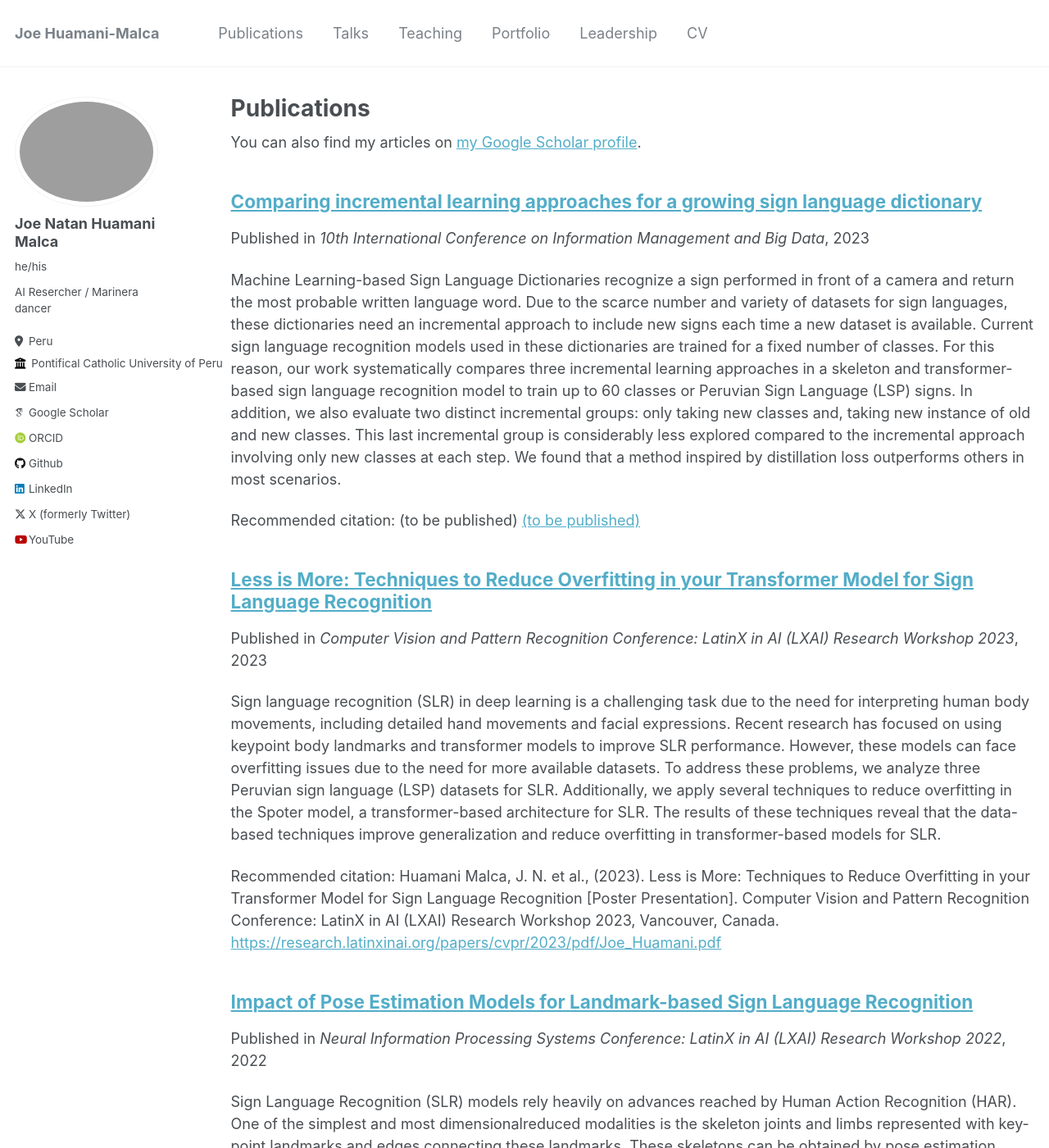
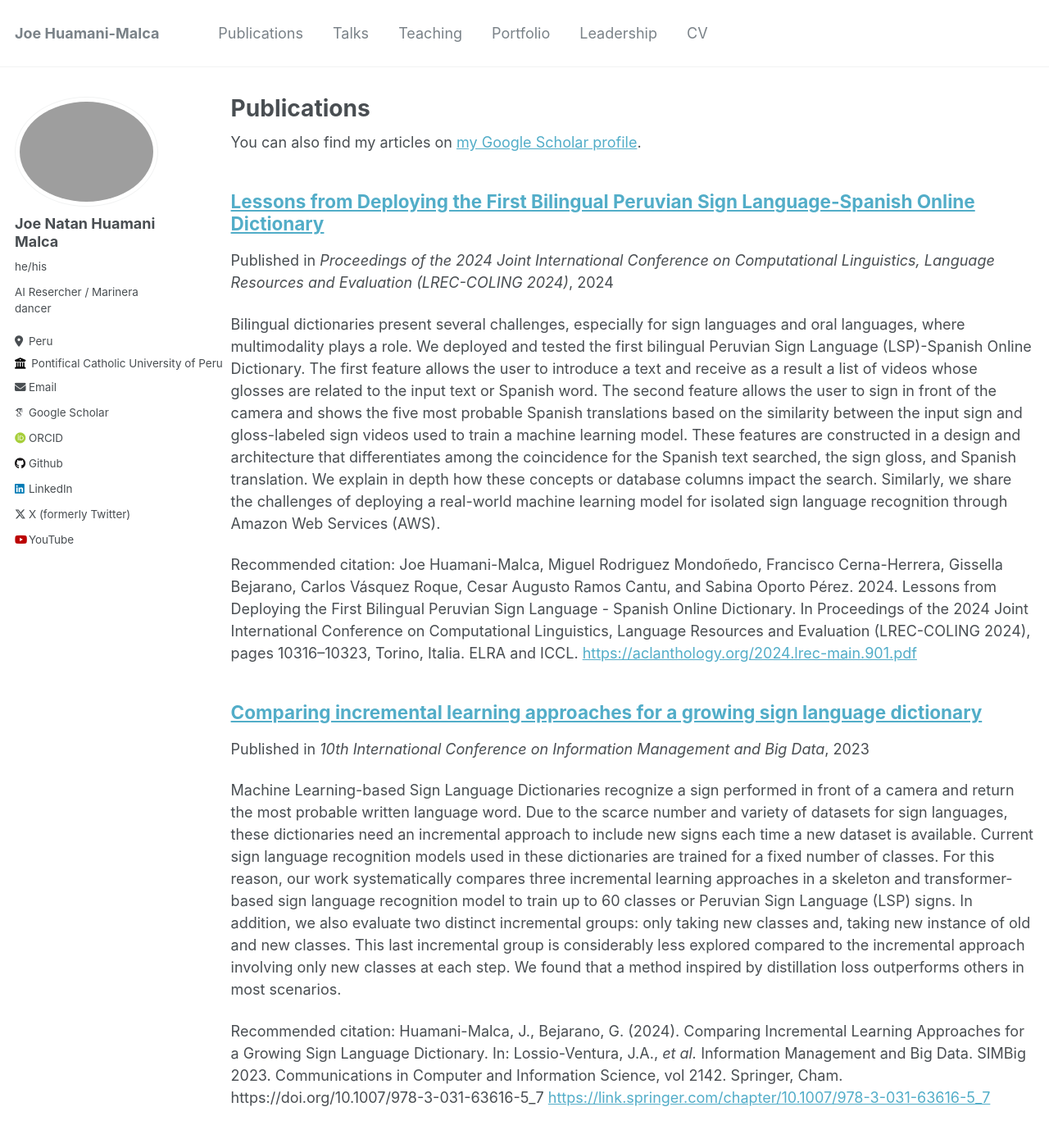
Before and after one commit to JoeNatan30/JoeHuamani.github.io, a Jekyll site: the page built from _pages/publications.md, in a window 1280 px wide and 1400 px high. Shown: the whole window at 82% size. Built offline with Jekyll 4.4.1, drawn with Linux system fonts in a browser that asks for light colours; some web fonts are replaced.

Commit message:
new publications

```diff
--- a/_data/authors.yml
+++ b/_data/authors.yml
@@ -4,7 +4,7 @@ Name Name:
   name        : "Joe Natan Huamani Malca"
   uri         : "https://joenatan30.github.io/JoeHuamani.github.io/"
   email       : "huamani.jn@pucp.edu.pe"
-  bio         : "Hello world"
+  bio         : "AI researcher and Marinera dancer"
   avatar      : "bio-photo.jpg"
   twitter     : "Joe Huamani-malca"
   google_plus : "N/A"
--- a/_publications/2023-12-13-simbig2022-incrementalLearing.md
+++ b/_publications/2023-12-13-simbig2023-incrementalLearing.md
@@ -5,12 +5,11 @@ permalink: /publication/2023-12-13-simbig2022-incrementalLearing
 excerpt: 'Machine Learning-based Sign Language Dictionaries recognize a sign performed in front of a camera and return the most probable written language word. Due to the scarce number and variety of datasets for sign languages, these dictionaries need an incremental approach to include new signs each time a new dataset is available. Current sign language recognition models used in these dictionaries are trained for a fixed number of classes. For this reason, our work systematically compares three incremental learning approaches in a skeleton and transformer-based sign language recognition model to train up to 60 classes or Peruvian Sign Language (LSP) signs. In addition, we also evaluate two distinct incremental groups: only taking new classes and, taking new instance of old and new classes. This last incremental group is considerably less explored compared to the incremental approach involving only new classes at each step. We found that a method inspired by distillation loss outperforms others in most scenarios.'
 date: 2023-12-13
 venue: '10th International Conference on Information Management and Big Data'
-paperurl: '(to be published)'
-citation: '(to be published)'
+paperurl: 'https://link.springer.com/chapter/10.1007/978-3-031-63616-5_7'
+citation: 'Huamani-Malca, J., Bejarano, G. (2024).  Comparing Incremental Learning Approaches for a Growing Sign Language Dictionary. In: Lossio-Ventura, J.A., <i>et al.</i> Information Management and Big Data. SIMBig 2023. Communications in Computer and Information Science, vol 2142. Springer, Cham. https://doi.org/10.1007/978-3-031-63616-5_7'
 ---
 
-<a href='(to be published)'>Download paper here</a>
 
 Machine Learning-based Sign Language Dictionaries recognize a sign performed in front of a camera and return the most probable written language word. Due to the scarce number and variety of datasets for sign languages, these dictionaries need an incremental approach to include new signs each time a new dataset is available. Current sign language recognition models used in these dictionaries are trained for a fixed number of classes. For this reason, our work systematically compares three incremental learning approaches in a skeleton and transformer-based sign language recognition model to train up to 60 classes or Peruvian Sign Language (LSP) signs. In addition, we also evaluate two distinct incremental groups: only taking new classes and, taking new instance of old and new classes. This last incremental group is considerably less explored compared to the incremental approach involving only new classes at each step. We found that a method inspired by distillation loss outperforms others in most scenarios.
 
-Recommended citation: (to be published)
+Recommended citation: Huamani-Malca, J., Bejarano, G. (2024).  Comparing Incremental Learning Approaches for a Growing Sign Language Dictionary. In: Lossio-Ventura, J.A., <i>et al.</i> Information Management and Big Data. SIMBig 2023. Communications in Computer and Information Science, vol 2142. Springer, Cham. https://doi.org/10.1007/978-3-031-63616-5_7
--- /dev/null
+++ b/_publications/2024-05-20-LrecColing-LessonsDictionary.md
@@ -0,0 +1,17 @@
+---
+title: "Lessons from Deploying the First Bilingual Peruvian Sign Language-Spanish Online Dictionary"
+collection: publications
+permalink: /publication/2024-05-20-LrecColing-LessonsDictionary
+excerpt: 'Bilingual dictionaries present several challenges, especially for sign languages and oral languages, where multimodality plays a role. We deployed and tested the first bilingual Peruvian Sign Language (LSP)-Spanish Online Dictionary. The first feature allows the user to introduce a text and receive as a result a list of videos whose glosses are related to the input text or Spanish word. The second feature allows the user to sign in front of the camera and shows the five most probable Spanish translations based on the similarity between the input sign and gloss-labeled sign videos used to train a machine learning model. These features are constructed in a design and architecture that differentiates among the coincidence for the Spanish text searched, the sign gloss, and Spanish translation. We explain in depth how these concepts or database columns impact the search. Similarly, we share the challenges of deploying a real-world machine learning model for isolated sign language recognition through Amazon Web Services (AWS).'
+
+date: 2024-05-20
+venue: 'Proceedings of the 2024 Joint International Conference on Computational Linguistics, Language Resources and Evaluation (LREC-COLING 2024)'
+paperurl: 'https://aclanthology.org/2024.lrec-main.901.pdf'
+citation: 'Joe Huamani-Malca, Miguel Rodriguez Mondoñedo, Francisco Cerna-Herrera, Gissella Bejarano, Carlos Vásquez Roque, Cesar Augusto Ramos Cantu, and Sabina Oporto Pérez. 2024. Lessons from Deploying the First Bilingual Peruvian Sign Language - Spanish Online Dictionary. In Proceedings of the 2024 Joint International Conference on Computational Linguistics, Language Resources and Evaluation (LREC-COLING 2024), pages 10316–10323, Torino, Italia. ELRA and ICCL.'
+---
+
+<a href='https://aclanthology.org/2024.lrec-main.901.pdf'>Download paper here</a>
+
+Bilingual dictionaries present several challenges, especially for sign languages and oral languages, where multimodality plays a role. We deployed and tested the first bilingual Peruvian Sign Language (LSP)-Spanish Online Dictionary. The first feature allows the user to introduce a text and receive as a result a list of videos whose glosses are related to the input text or Spanish word. The second feature allows the user to sign in front of the camera and shows the five most probable Spanish translations based on the similarity between the input sign and gloss-labeled sign videos used to train a machine learning model. These features are constructed in a design and architecture that differentiates among the coincidence for the Spanish text searched, the sign gloss, and Spanish translation. We explain in depth how these concepts or database columns impact the search. Similarly, we share the challenges of deploying a real-world machine learning model for isolated sign language recognition through Amazon Web Services (AWS).
+
+Recommended citation: Joe Huamani-Malca, Miguel Rodriguez Mondoñedo, Francisco Cerna-Herrera, Gissella Bejarano, Carlos Vásquez Roque, Cesar Augusto Ramos Cantu, and Sabina Oporto Pérez. 2024. Lessons from Deploying the First Bilingual Peruvian Sign Language - Spanish Online Dictionary. In Proceedings of the 2024 Joint International Conference on Computational Linguistics, Language Resources and Evaluation (LREC-COLING 2024), pages 10316–10323, Torino, Italia. ELRA and ICCL.
```
